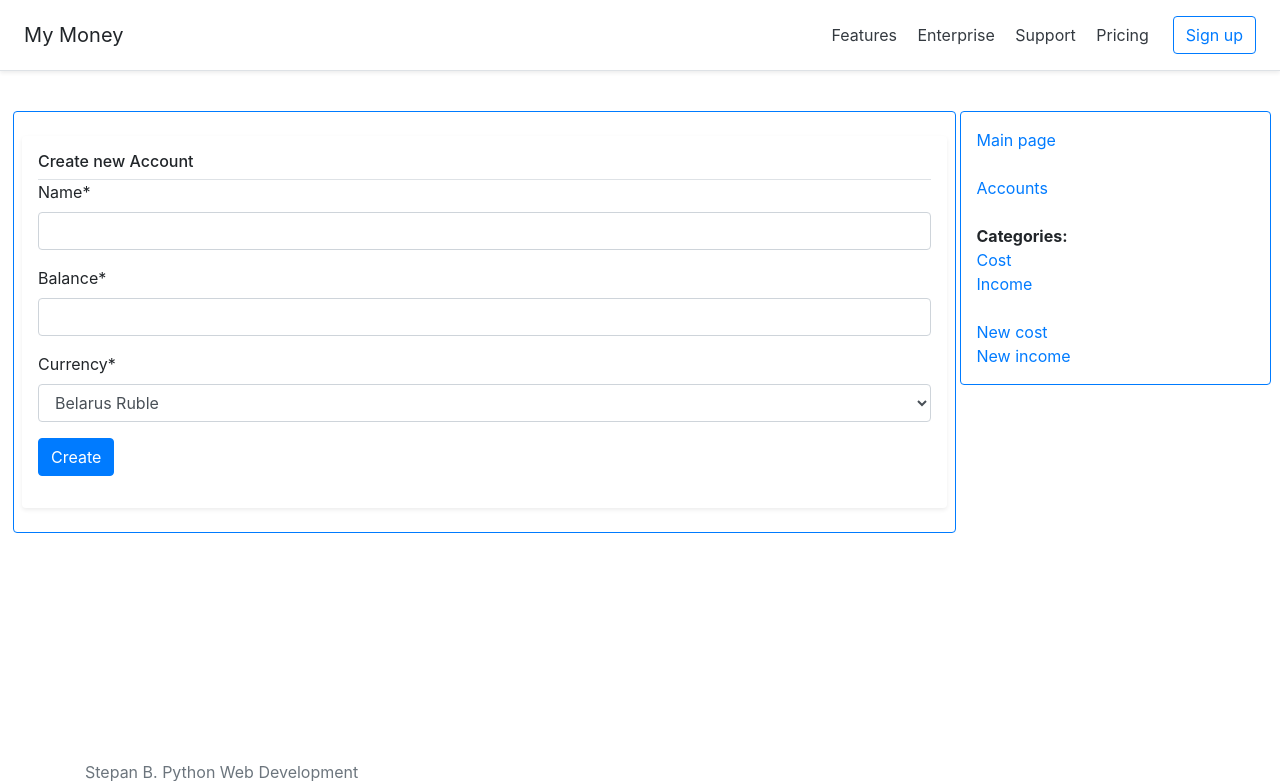
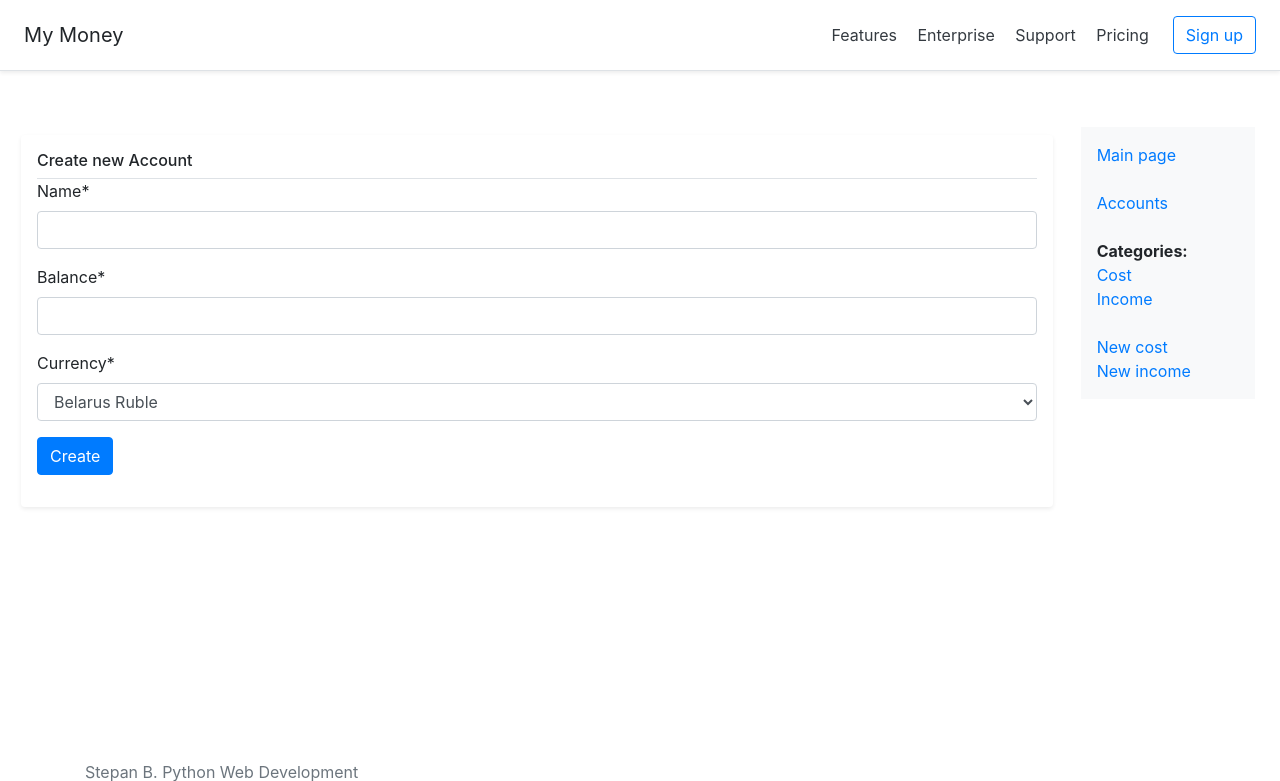
Before and after one commit to balstepan/myMoney, a Django app: page /wallet/account/create/ in a window 1280 px wide. Shown: the top 781 px of the page. Run offline with Django 3.2, Linux system fonts and the light colour scheme; some libraries are stand-ins or nearby versions.

Commit message:
Fix design of menu

```diff
--- a/wallet/templates/base.html
+++ b/wallet/templates/base.html
@@ -35,16 +35,16 @@
 
 <div class="container-flex m-4">
     <div class="row mb-1">
-       <div class="col-sm-9 px-sm-0 pl-sm-1">
-            <div class="p-2 border border-primary rounded">
+       <div class="col-sm-10 px-sm-0 pl-sm-1">
+            <div class="p-2">
                 {% block content %}
                 {% endblock %}
             </div>
        </div>
-       <div class="col-sm-3 pr-sm-0 pl-sm-1">
-           <div class="p-3 border border-primary rounded">
+       <div class="col-sm-2 pr-sm-0 pl-sm-1">
+           <div class="p-3">
                 {% block menu %}
-                    <a href="{% url 'wallet:all_cost_categories' %}">Main page</a><br><br>
+                    <div class="p-3 mb-2 bg-light"><a href="{% url 'wallet:all_cost_categories' %}">Main page</a><br><br>
                         <a href="{% url 'wallet:all_accounts' %}">Accounts</a><br><br>
                         <strong>Categories:</strong><br>
                         <a href="{% url 'wallet:all_cost_categories' %}">Cost</a><br>
@@ -52,6 +52,7 @@
                         <br>
                         <a href="{% url 'wallet:cost_create' %}">New cost</a><br>
                         <a href="{% url 'wallet:income_create' %}">New income</a>
+                    </div>
                 {% endblock %}
             </div>
        </div>
```
Lines whose indentation alone changed are shown as unchanged.
